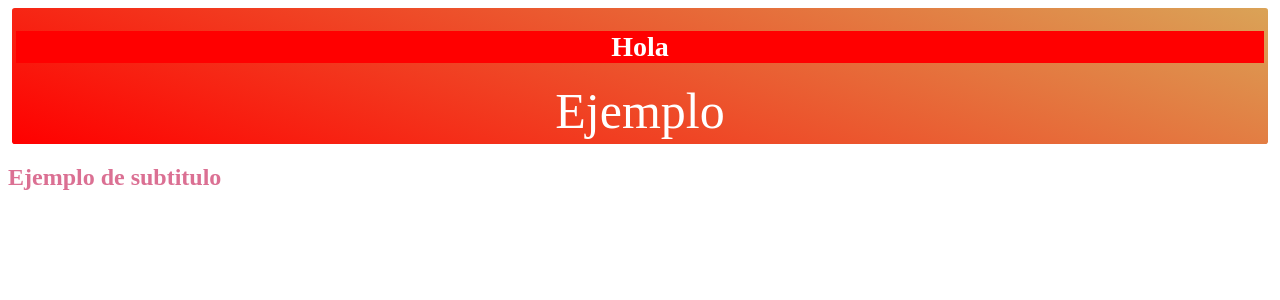
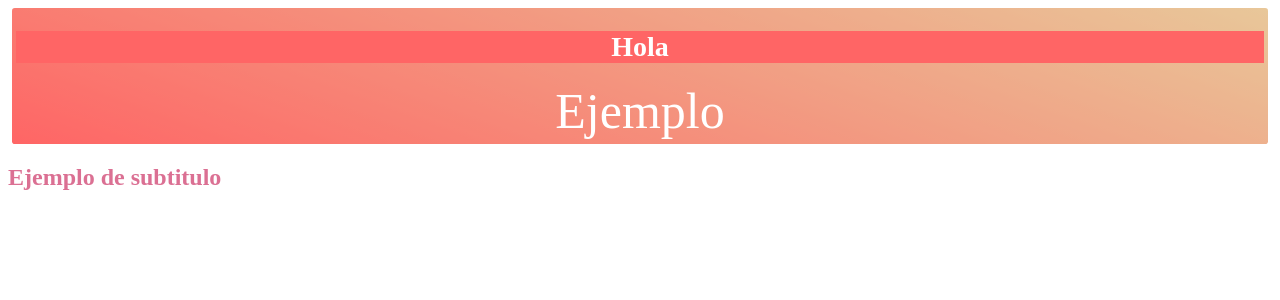
Before and after one commit to ErnestoM12/react-styled, a React (Create React App) app: page / in a window 1280 px wide. Shown: the top 300 px of the page. Built offline with nearby package versions, Linux system fonts and the light colour scheme.

Commit message:
agregando pseudo clases

```diff
--- a/src/App.js
+++ b/src/App.js
@@ -13,9 +13,20 @@ color:#fff;
 ${paddign}
 margin:0.3em;
 font-size:14px;
+transition: all 350ms ease-in-out;
+opacity: 0.6;
 /**
-*Estilisando elementon aninado al header en este caso al h1
+*agregando pseudo clases
 */
+&:hover {
+opacity: 1;
+
+h1{
+  color:black
+}
+
+}
+
 div{
   background:red
 
@@ -43,9 +54,9 @@ const App = () => {
         <div>
           <h1>Hola</h1>
         </div>
-        <spam className='big'>
+        <span className='big'>
           Ejemplo
-        </spam>
+        </span>
       </Header>
       <SubTitle>
         Ejemplo de subtitulo
```
